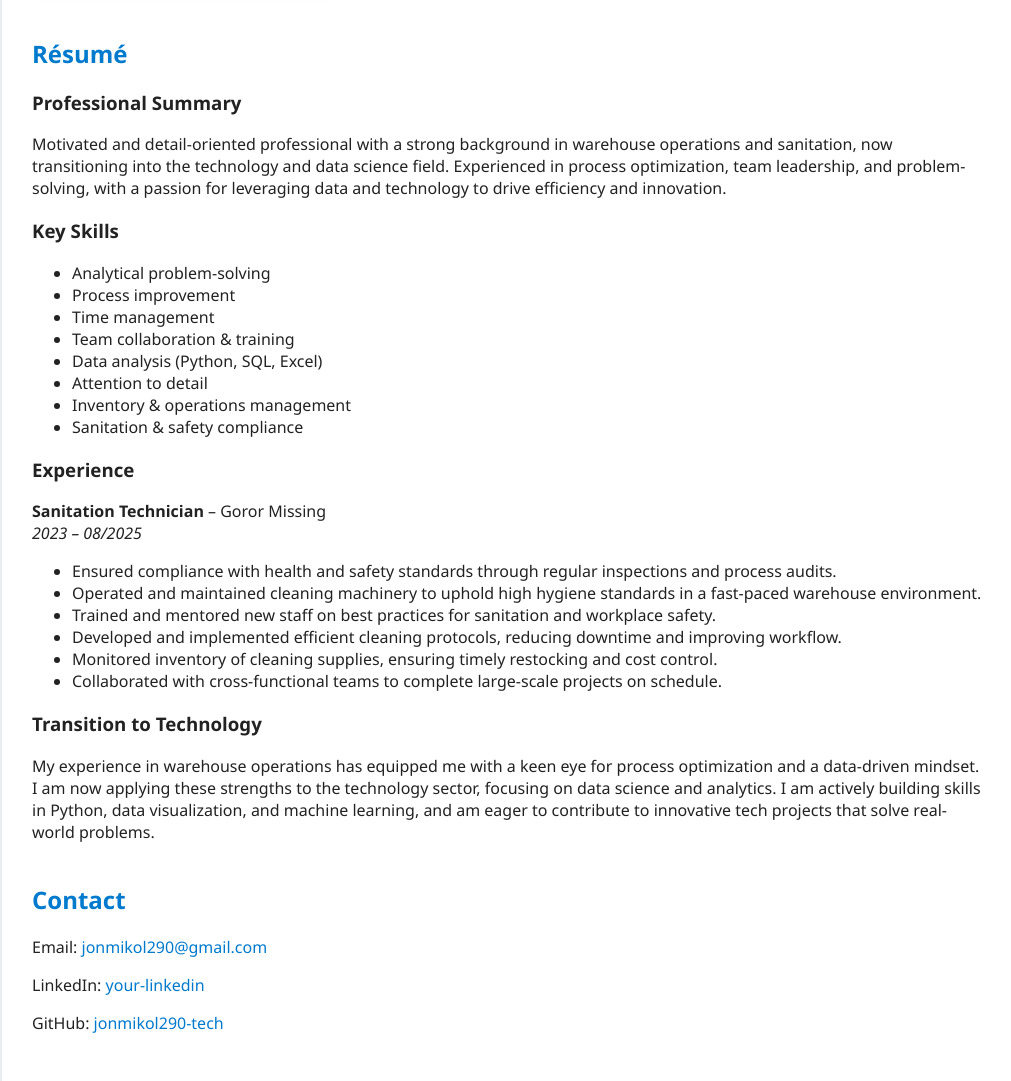
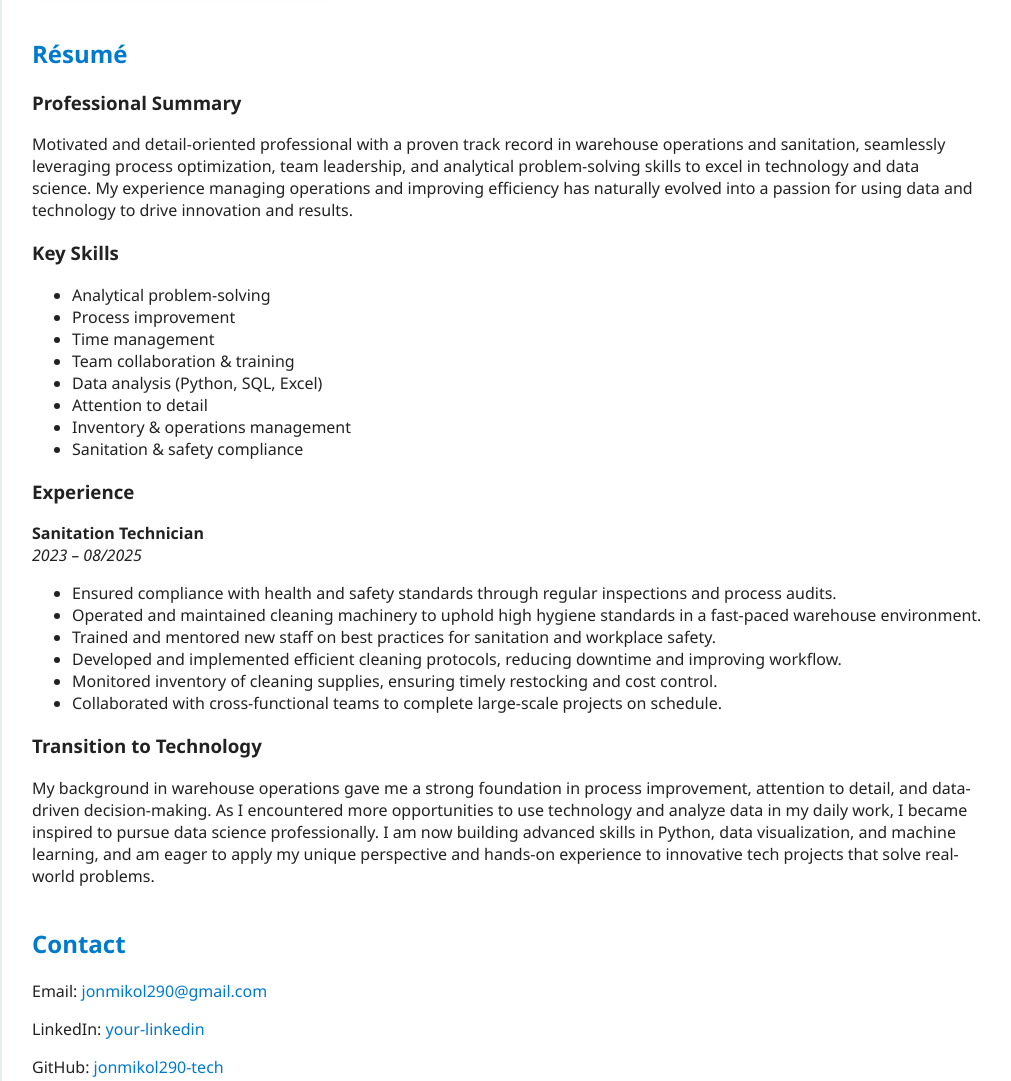
Before and after one commit to jonmikol290-tech/my-portfolio, a plain HTML site: page index.html in a window 1280 px wide. Shown: the part 1512-2593 px from the top of the page, without its empty margins (133-1144 px from the left). Drawn offline with Linux system fonts and the light colour scheme.

Commit message:
Update header name to Jonathan Mikol

```diff
--- a/index.html
+++ b/index.html
@@ -35,7 +35,7 @@
 </head>
 <body>
     <header>
-        <h1>Jon Mikol</h1>
+        <h1>Jonathan Mikol</h1>
         <nav>
             <ul>
                 <li><a href="#hero">Home</a></li>
@@ -106,7 +106,7 @@
             <div class="resume-content">
                 <h3>Professional Summary</h3>
                 <p>
-                    Motivated and detail-oriented professional with a strong background in warehouse operations and sanitation, now transitioning into the technology and data science field. Experienced in process optimization, team leadership, and problem-solving, with a passion for leveraging data and technology to drive efficiency and innovation.
+                    Motivated and detail-oriented professional with a proven track record in warehouse operations and sanitation, seamlessly leveraging process optimization, team leadership, and analytical problem-solving skills to excel in technology and data science. My experience managing operations and improving efficiency has naturally evolved into a passion for using data and technology to drive innovation and results.
                 </p>
                 <h3>Key Skills</h3>
                 <ul>
@@ -120,7 +120,7 @@
                     <li>Sanitation & safety compliance</li>
                 </ul>
                 <h3>Experience</h3>
-                <strong>Sanitation Technician</strong> – Goror Missing<br>
+                <strong>Sanitation Technician</strong><br>
                 <em>2023 – 08/2025</em>
                 <ul>
                     <li>Ensured compliance with health and safety standards through regular inspections and process audits.</li>
@@ -132,7 +132,7 @@
                 </ul>
                 <h3>Transition to Technology</h3>
                 <p>
-                    My experience in warehouse operations has equipped me with a keen eye for process optimization and a data-driven mindset. I am now applying these strengths to the technology sector, focusing on data science and analytics. I am actively building skills in Python, data visualization, and machine learning, and am eager to contribute to innovative tech projects that solve real-world problems.
+                    My background in warehouse operations gave me a strong foundation in process improvement, attention to detail, and data-driven decision-making. As I encountered more opportunities to use technology and analyze data in my daily work, I became inspired to pursue data science professionally. I am now building advanced skills in Python, data visualization, and machine learning, and am eager to apply my unique perspective and hands-on experience to innovative tech projects that solve real-world problems.
                 </p>
             </div>
         </section>
```
